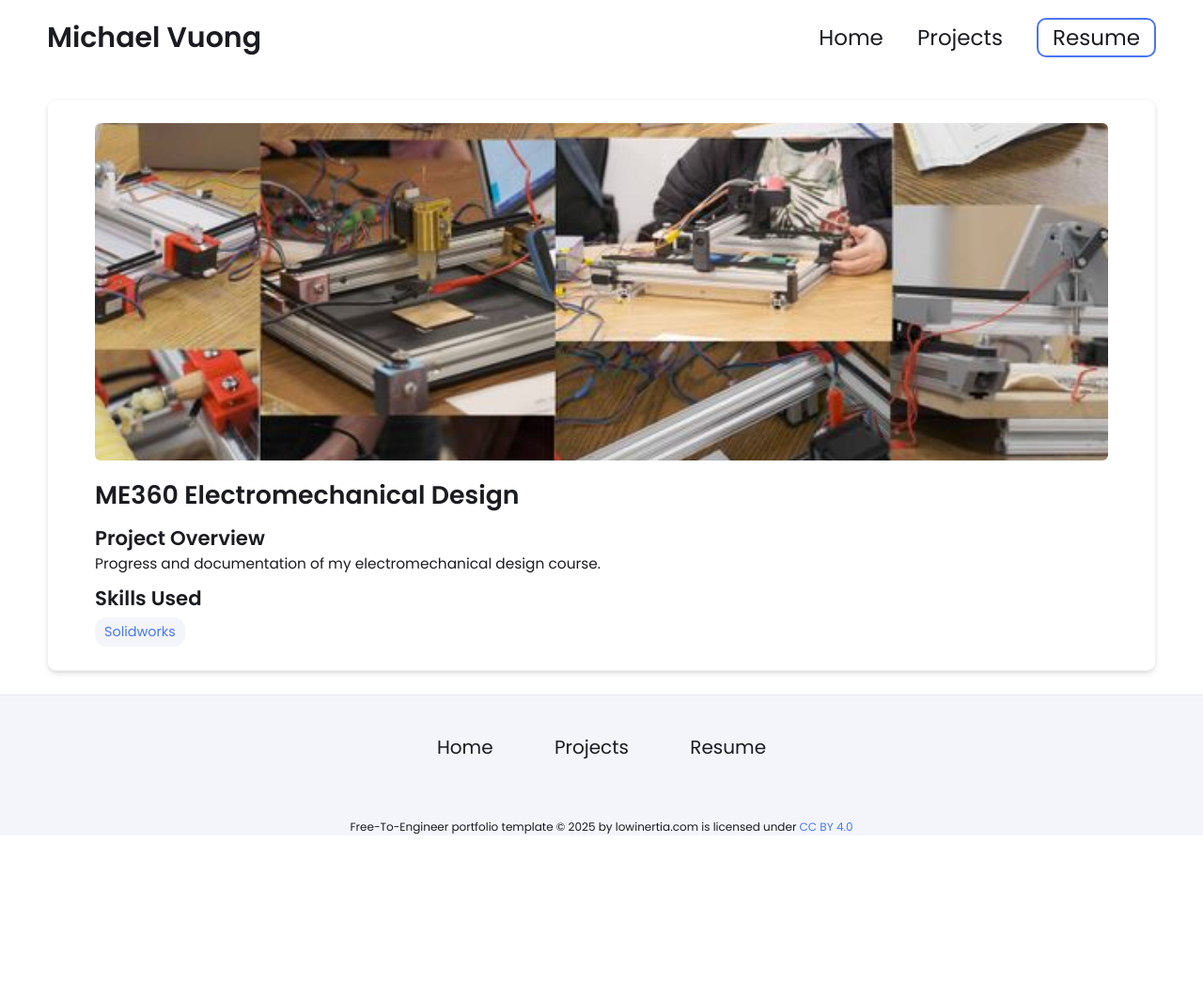
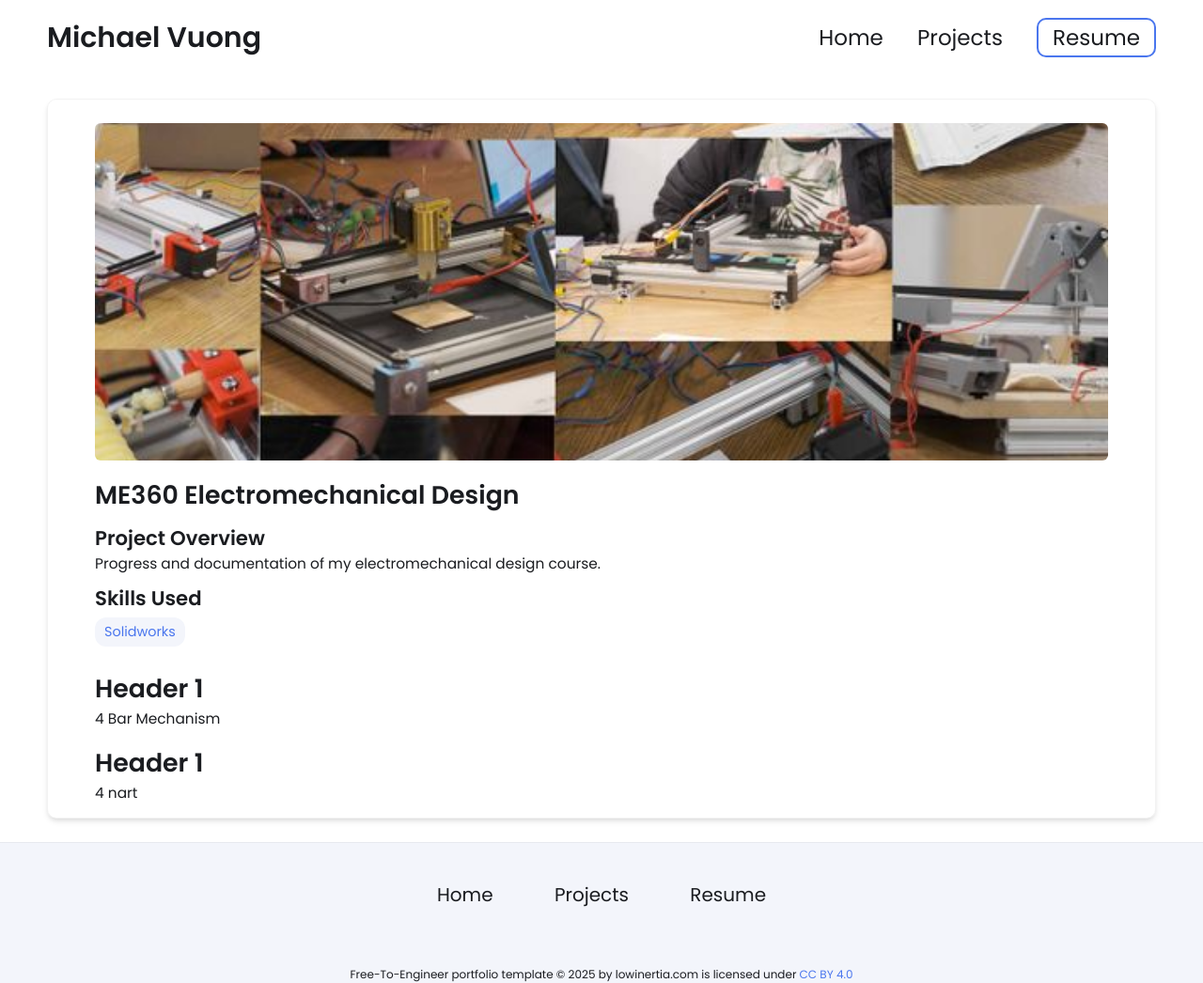
Before and after one commit to michael-vuong/michael-vuong.github.io, a Jekyll site: the page built from _projects/ME360 Electromechanical Design/index.md, in a window 1280 px wide. Shown: the whole page at 94% size. Built offline with Jekyll 4.4.1, drawn with Linux system fonts in a browser that asks for light colours; before the commit the page ends 900 px from its top, so only the background shows below that.

Commit message:
Update index.md

```diff
--- a/_projects/ME360 Electromechanical Design/index.md
+++ b/_projects/ME360 Electromechanical Design/index.md
@@ -8,3 +8,7 @@ skills:
 
 main-image: /ME360-Banner-Image-Half-600x500.jpg
 ---
+# Header 1
+4 Bar Mechanism
+# Header 1
+4 nart
```
